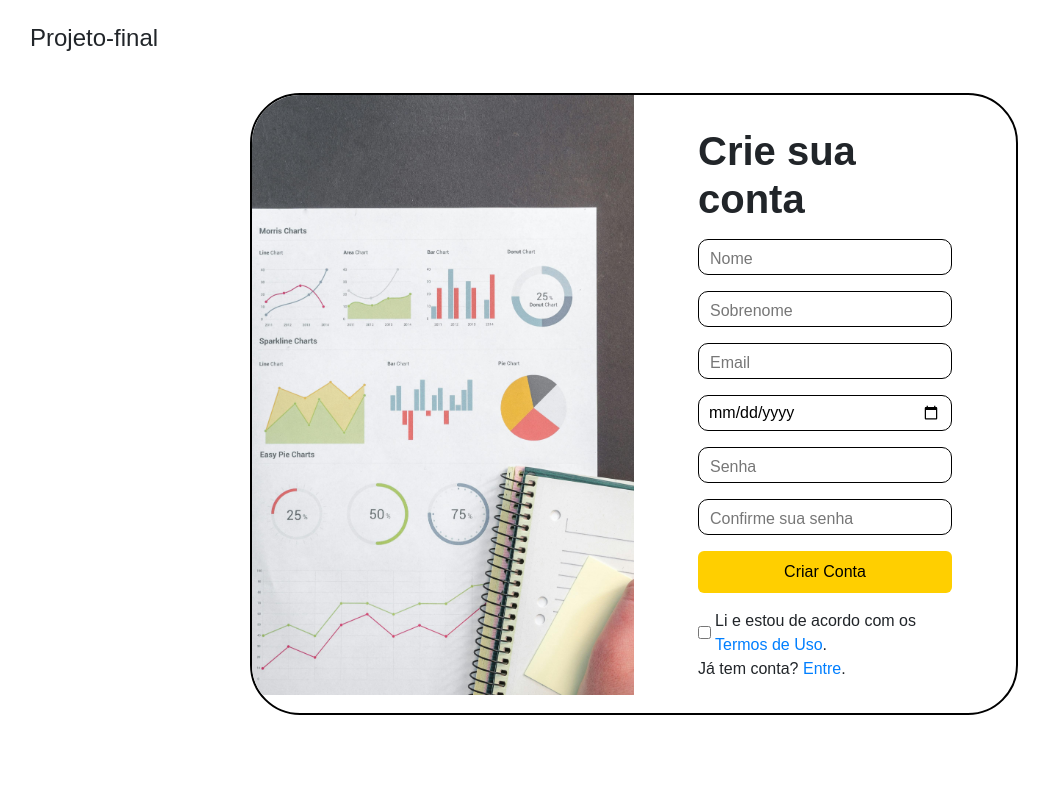
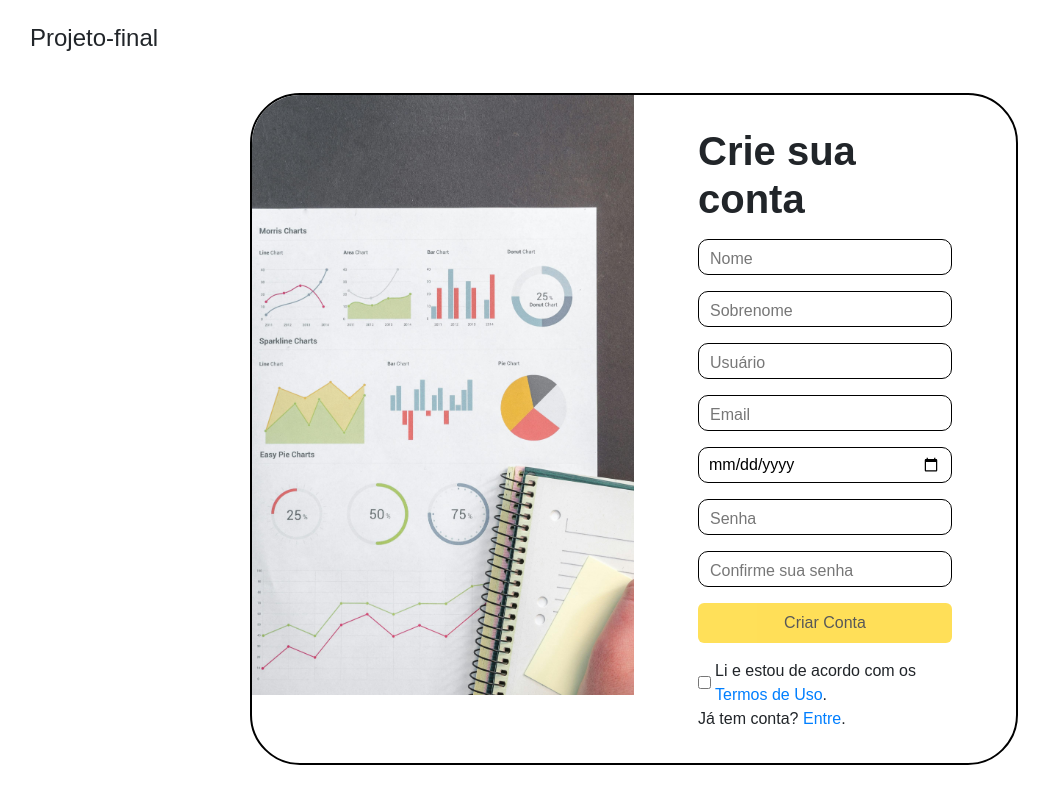
Before and after one commit to luansantanaduarte/projeto-final-ford-enter, an Angular app: page /signup in a window 1280 px wide. Shown: the top 796 px of the page, without its empty margins (6-1055 px from the left). Built offline with nearby package versions, Linux system fonts and the light colour scheme; a web font is replaced by a local one.

Commit message:
feat, style(signup): criando verificação de senha e implementando local storage

```diff
--- a/src/app/components/pages/signup/signup.component.css
+++ b/src/app/components/pages/signup/signup.component.css
@@ -70,6 +70,7 @@
 
 .signup-principal-form-formulario-input label {
   position: absolute;
+  user-select: none;
   left: 12px;
   top: 8px;
   color: #777;
@@ -91,18 +92,18 @@
   gap: 16px;
 }
 
-.form-senha,
-.form-senha-confirmacao {
-  grid-column: 1/-1;
-}
-
 .btn-criar-conta {
   width: 100%;
+  border: none;
   align-self: center;
   background-color: var(--amarelo-principal);
   color: black;
   padding: 8px 16px;
   margin-bottom: 16px;
+}
+
+.btn-criar-conta:disabled {
+  border: none
 }
 
 .signup-form-lgpd {
@@ -115,6 +116,10 @@
 a {
   text-decoration: none;
   color: var(--azul-principal);
+}
+
+.mensagem-erro {
+  color: red;
 }
 
 @media (max-width: 1180px) {
--- a/src/app/components/pages/signup/signup.component.html
+++ b/src/app/components/pages/signup/signup.component.html
@@ -10,46 +10,63 @@
       <h1 class="signup-form-title">Crie sua conta</h1>
 
       <div class="signup-principal-form-container-formulario">
-        <form action="" class="signup-principal-form-formulario">
+        <!-- Formulário -->
+        <form action="" class="signup-principal-form-formulario" #form="ngForm">
+          <!-- Nome -->
           <div class="signup-form-formulario-container">
             <div class="signup-principal-form-formulario-input form-nome">
-              <input type="text" placeholder="" id="nome" />
+              <input type="text" placeholder="" id="nome" name="nome" [(ngModel)]="nome" required/>
               <label for="nome">Nome</label>
             </div>
 
+            <!-- Sobrenome -->
             <div class="signup-principal-form-formulario-input form-sobrenome">
-              <input type="text" placeholder="" id="sobrenome" />
+              <input type="text" placeholder="" id="sobrenome" name="sobrenome" [(ngModel)]="sobrenome" required/>
               <label for="sobrenome">Sobrenome</label>
             </div>
 
+             <!-- Nome de Usuário -->
+            <div class="signup-principal-form-formulario-input form-sobrenome">
+              <input type="text" placeholder="" id="usuario" name="usuario" [(ngModel)]="usuario" required/>
+
+              <label for="usuario">Usuário</label>
+            </div>
+
+            <!-- Email -->
             <div class="signup-principal-form-formulario-input form-email">
-              <input type="email" placeholder="" id="email" />
+              <input type="email" placeholder="" id="email" name="email" [(ngModel)]="email" required/>
               <label for="email">Email</label>
             </div>
 
+            <!-- Data de Nascimento -->
             <div class="signup-principal-form-formulario-input form-nascimento">
-              <input type="date" placeholder="" id="data" />
-              <label for="data"></label>
+              <input type="date" placeholder="" id="dataDeNascimento" name="dataDeNascimento" [(ngModel)]="dataDeNascimento" required/>
+              <label for="dataDeNascimento"></label>
             </div>
+
+            <!-- Senha -->
             <div class="signup-principal-form-formulario-input form-senha">
-              <input type="text" placeholder="" id="senha" />
+              <input type="text" placeholder="" id="senha" name="senha" [(ngModel)]="senha" [style.border-color]="confirmacaoSenha && confirmacaoSenha !== senha ? 'red' :  'black'" required/>
               <label for="senha">Senha</label>
             </div>
 
+            <!-- Confirmação da Senha -->
             <div
-              class="signup-principal-form-formulario-input form-senha-confirmacao"
-            >
-              <input type="text" placeholder="" id="confirmar-senha" />
+              class="signup-principal-form-formulario-input form-senha-confirmacao">
+              <input type="text" placeholder="" id="confirmar-senha" name="confirmacaoSenha" [(ngModel)]="confirmacaoSenha" [style.border-color]="confirmacaoSenha && confirmacaoSenha !== senha ? 'red' :  'black'" required/>
               <label for="confirmar-senha">Confirme sua senha</label>
+
+              <p class="mensagem-erro" *ngIf="confirmacaoSenha && confirmacaoSenha !== senha">As senhas não conferem</p>
             </div>
+
           </div>
-          <button class="btn btn-criar-conta">Criar Conta</button>
+          <button class="btn btn-criar-conta" (click)="criarConta()" [disabled]="!termos">Criar Conta</button>
         </form>
 
         <div class="signup-form-links">
           <div class="signup-form-lgpd">
-            <input type="checkbox" name="" id="" />
-            <label for=""
+            <input type="checkbox" name="termos" id="termos-lgpd" [(ngModel)]="termos"/>
+            <label for="termos-lgpd"
               >Li e estou de acordo com os <a href="">Termos de Uso</a>.</label
             >
           </div>
--- a/src/app/components/pages/signup/signup.component.ts
+++ b/src/app/components/pages/signup/signup.component.ts
@@ -1,11 +1,41 @@
 import { Component } from '@angular/core';
 import { FooterComponent } from '../../elements/footer/footer.component';
 import { HeaderHomeComponent } from "../../elements/header-home/header-home.component";
+import { FormsModule } from '@angular/forms';
+import { LocalStorageService } from '../../../services/local-storage.service';
+import { v4 as uuid } from 'uuid';
+import { User } from '../../../models/user';
+import { CommonModule } from '@angular/common';
 
 @Component({
   selector: 'app-signup',
-  imports: [FooterComponent, HeaderHomeComponent],
+  imports: [FooterComponent, FormsModule, CommonModule],
   templateUrl: './signup.component.html',
   styleUrl: './signup.component.css',
 })
-export class SignupComponent {}
+export class SignupComponent {
+  nome = "";
+  sobrenome = "";
+  usuario = "";
+  email = "";
+  dataDeNascimento = "";
+  senha = "";
+  confirmacaoSenha = "";
+  termos: boolean = false;
+
+  constructor(private storage: LocalStorageService) {}
+
+  criarConta() {
+    const newUser: User = {
+      id: uuid(),
+      nome: this.nome,
+      sobrenome: this.sobrenome,
+      usuario: this.usuario,
+      email: this.email,
+      dataDeNascimento: this.dataDeNascimento,
+      senha: this.senha
+    }
+
+    this.storage.salvarUsuario(newUser);
+  }
+}
```
